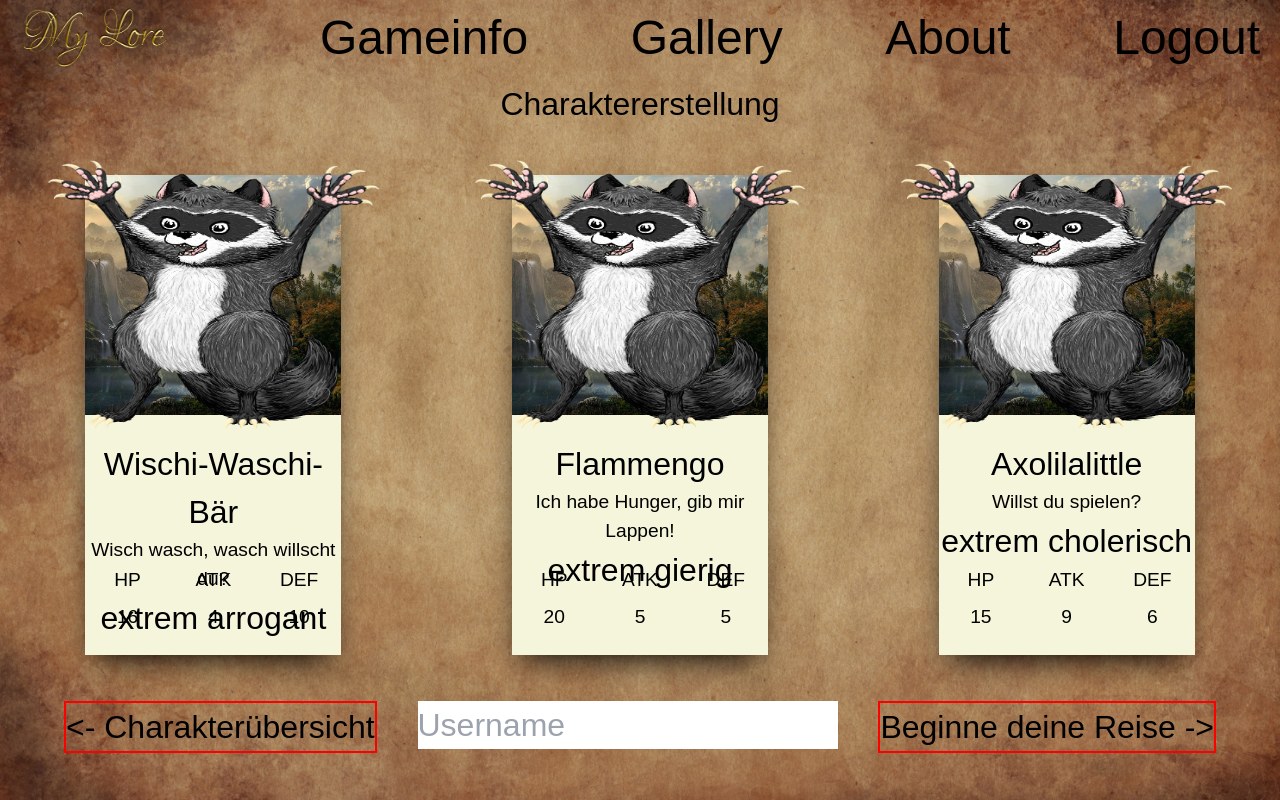
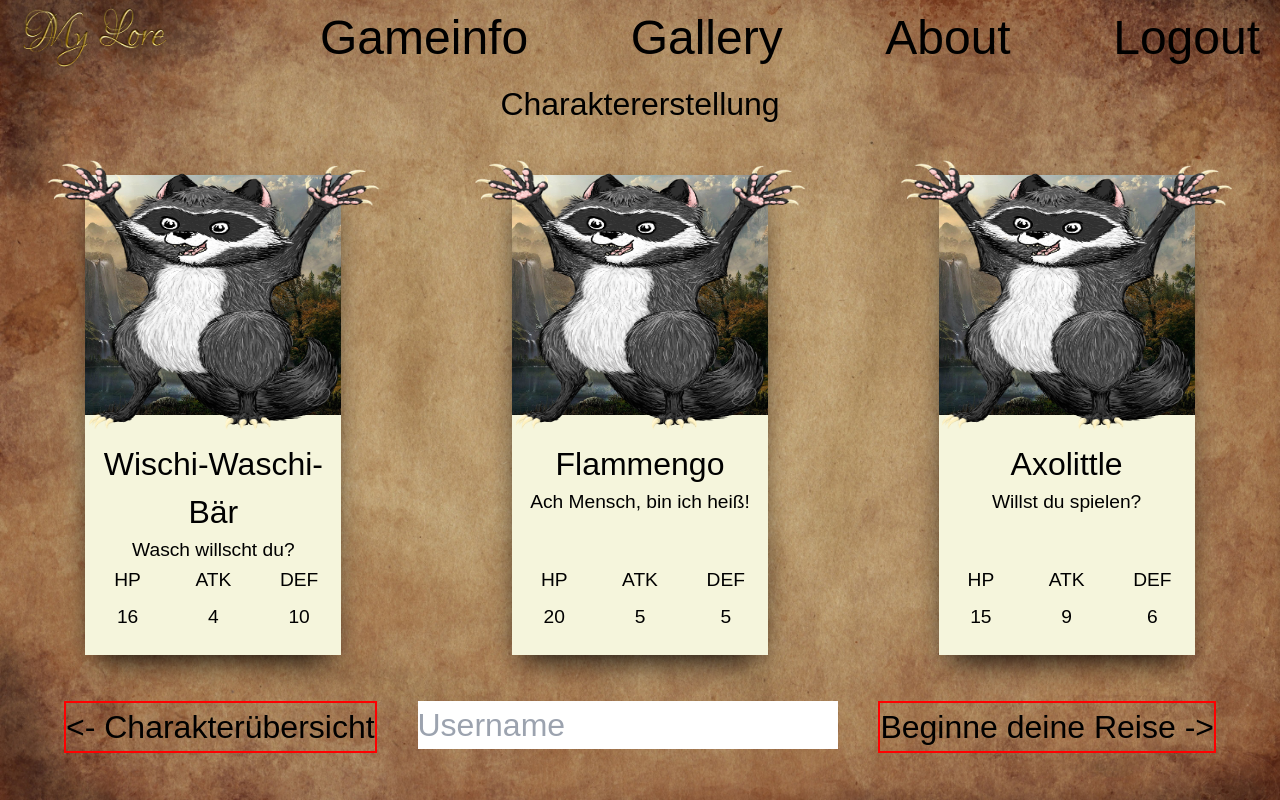
Before and after one commit to LeshyDon-Co/FinalProjektMyLore, a Next.js app: page /charactercreation in a window 1280 px wide. Built offline with nearby package versions, Linux system fonts and the light colour scheme; no server answers; sample sign-in values are in the browser's storage; a web font is replaced by a local one.

Commit message:
save character in databank with validation

```diff
--- a/src/app/charactercreation/page.jsx
+++ b/src/app/charactercreation/page.jsx
@@ -1,6 +1,6 @@
 "use client";
 
-import React, { useEffect, useState } from "react";
+import React, {useEffect, useState} from "react";
 import styles from "./page.module.css";
 import Charactercard from "@/components/cards/charactercard/charactercard";
 import {useSession} from "next-auth/react";
@@ -10,7 +10,6 @@ import Buttonone from "@/components/buttons/buttonnormal/buttonnormal";
 //--------------------------------------------------------//
 
 const CharakterErstellung = () => {
-
   const [authenticated, setAuthenticated] = useState(false);
   const router = useRouter();
   const session = useSession();
@@ -18,34 +17,38 @@ const CharakterErstellung = () => {
   const [characterName, setCharacterName] = useState("");
   const [clickedCard, setClickedCard] = useState({name: ""});
 
-
   console.log(session);
   useEffect(() => {
-    if(session.status === "unauthenticated"){
-      router.push("/")
-    }else if(session.status === "authenticated"){
+    if (session.status === "unauthenticated") {
+      router.push("/");
+    } else if (session.status === "authenticated") {
       setAuthenticated(true);
     }
-  }, [session])
+  }, [session]);
 
+  if (authenticated) {
     //--------------------------------------------------------//
 
-  const saveCharacter = async (e) => {
+    const validateAndSaveCharacter = async (e) => {
       e.preventDefault();
 
+      if (!characterName || clickedCard.name === "") {
+        console.log("Kein Name eingegeben oder Karte ausgewählt");
+      } else {
         console.log("speichere Charakterdaten...");
 
         console.log(session.data.user.email);
-    const name = "Waschi1";
-    const nation = "Wischi-Waschi-Bär";
+        const name = characterName;
+        const nation = clickedCard.nation;
         const level = 1;
-    const health = 16;
-    const attack = 4;
-    const defense = 10;
-    const characteristic = "Ein sehr arrogantes pummeliges Bärchen";
+        const health = clickedCard.value1;
+        const attack = clickedCard.value2;
+        const defense = clickedCard.value3;
+        const stadium = clickedCard.stadium;
+        const characteristic = clickedCard.characteristic;
         const createdBy = session.data.user.email;
         try {
-      const res = await fetch("/api/auth/character",{
+          const res = await fetch("/api/auth/character", {
             method: "POST",
             headers: {
               "Content-Type": "application/json",
@@ -57,28 +60,32 @@ const CharakterErstellung = () => {
               health,
               attack,
               defense,
+              stadium,
               characteristic,
               createdBy,
-        })
+            }),
           });
           const resdata = await res.json();
           console.log(resdata);
-    res.status === 201
+          res.status === 201;
         } catch (error) {
           console.log(error);
         }
+
+        router.push("/gameintro");
       }
+    };
 
     //--------------------------------------------------------//
 
-if(authenticated){
-  const validate = () => {
-    if (!characterName || clickedCard.name === "") {
-      console.log("Kein Name eingegeben oder Karte ausgewählt");
-    } else {
-      router.push("/gameintro");
-    }
-  };
+    // if(authenticated){
+    // const validate = () => {
+    //   if (!characterName || clickedCard.name === "") {
+    //     console.log("Kein Name eingegeben oder Karte ausgewählt");
+    //   } else {
+    //     router.push("/gameintro");
+    //   }
+    // };
 
     // if(session.status === "unauthenticated"){
     //   router.push("/");
@@ -107,12 +114,14 @@ if(authenticated){
               />
             </form>
           </div>
-        <Buttonone text={"Beginne deine Reise ->"} todo={validate, saveCharacter} />
+          <Buttonone
+            text={"Beginne deine Reise ->"}
+            todo={validateAndSaveCharacter}
+          />
         </div>
       </div>
     );
   }
 };
 
-
 export default CharakterErstellung;
--- a/src/components/cards/charactercard/charactercard.jsx
+++ b/src/components/cards/charactercard/charactercard.jsx
@@ -15,6 +15,7 @@ function Charactercard(props) {
   const list = [
     {
       name: "Wischi-Waschi-Bär",
+      nation: "Wischi-Waschi-Bär",
       img: (
         <Image
           priority={true}
@@ -27,18 +28,19 @@ function Charactercard(props) {
         />
       ),
 
-      text: "Wisch wasch, wasch willscht du?",
+      text: "Wasch willscht du?",
       attribute1: "HP",
       value1: "16",
       attribute2: "ATK",
       value2: "4",
       attribute3: "DEF",
       value3: "10",
-      grad: "extrem ",
-      special: "arrogant",
+      stadium: "extrem ",
+      characteristic: "arrogant",
     },
     {
       name: "Flammengo",
+      nation: "Flammengo",
       img: (
         <Image
           priority={true}
@@ -50,18 +52,19 @@ function Charactercard(props) {
           className={styles.wiwa}
         />
       ),
-      text: "Ich habe Hunger, gib mir Lappen!",
+      text: "Ach Mensch, bin ich heiß!",
       attribute1: "HP",
       value1: "20",
       attribute2: "ATK",
       value2: "5",
       attribute3: "DEF",
       value3: "5",
-      grad: "extrem ",
-      special: "gierig",
+      stadium: "extrem ",
+      characteristic: "gierig",
     },
     {
-      name: "Axolilalittle",
+      name: "Axolittle",
+      nation: "Axolittle",
       img: (
         <Image
           priority={true}
@@ -80,8 +83,8 @@ function Charactercard(props) {
       value2: "9",
       attribute3: "DEF",
       value3: "6",
-      grad: "extrem ",
-      special: "cholerisch",
+      stadium: "extrem ",
+      characteristic: "cholerisch",
     },
     // {
     //   name: "",
```
Also changed, not shown: src/app/api/auth/character/route.js (+7 -5 lines), src/models/Character.js (+6 -6 lines). Lines whose indentation alone changed are shown as unchanged.
